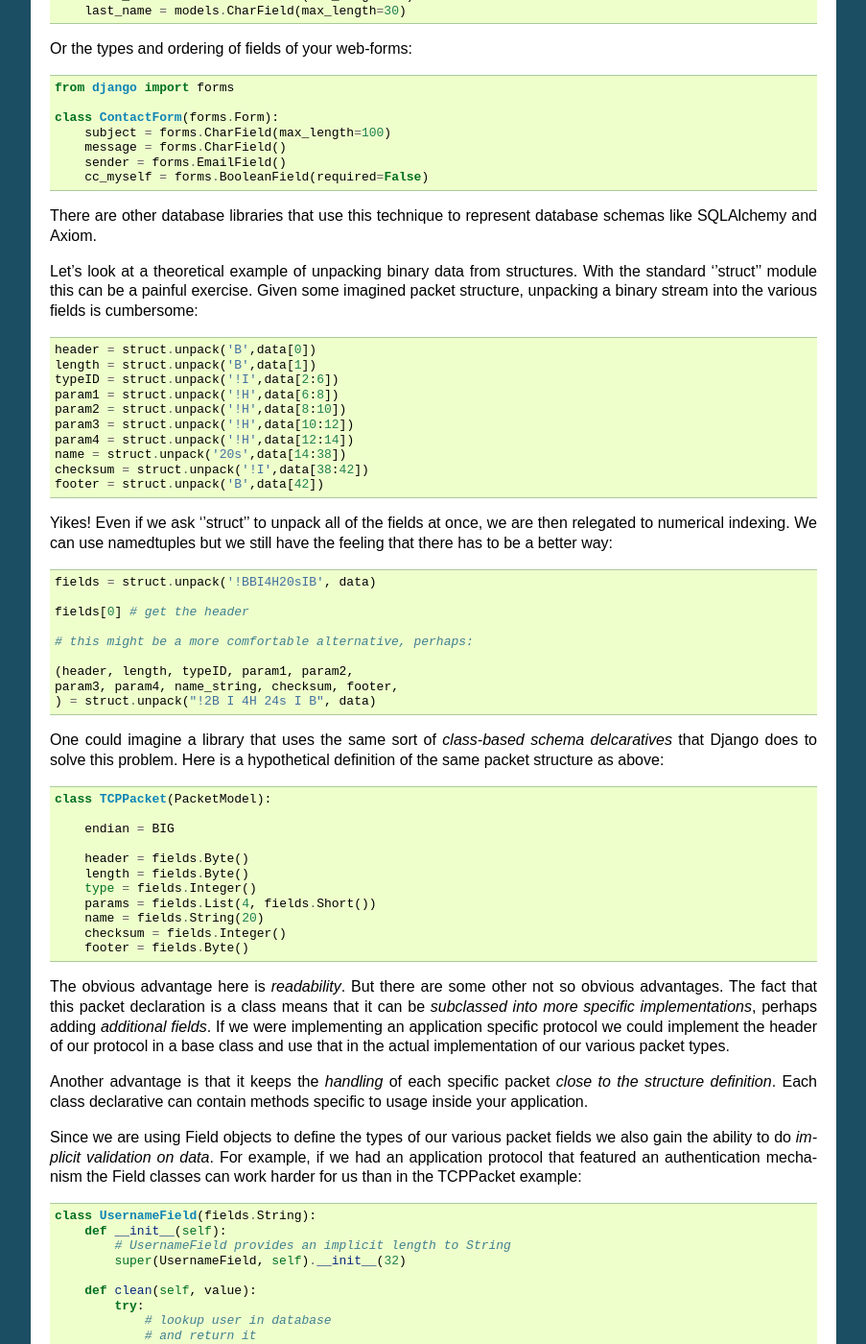
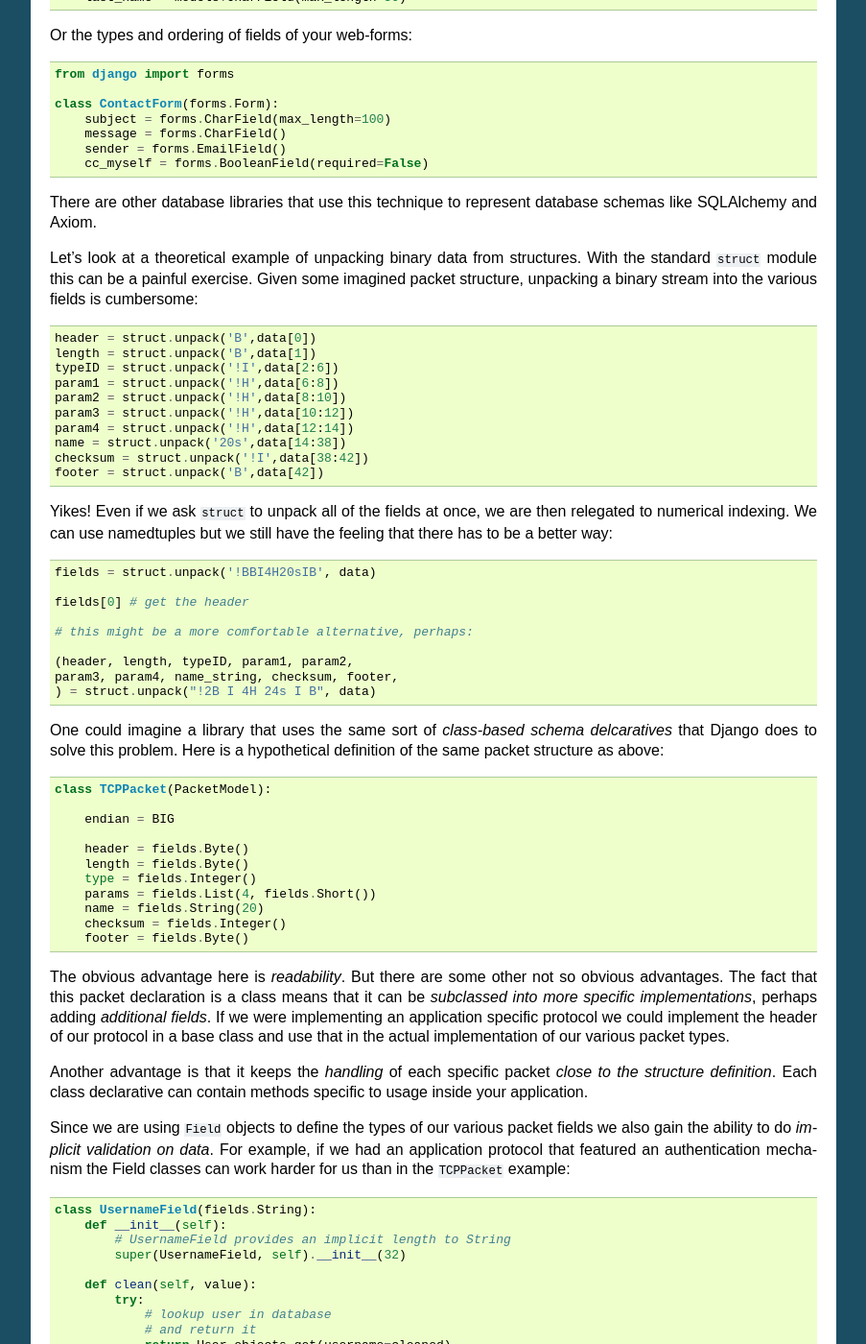
Before and after one commit to dustinlacewell/mannequin, a Sphinx documentation site: the page built from docs/index.rst, in a window 1280 px wide and 1400 px high, scrolled down 622 px. Shown: the whole window at 96% size, without its empty margins (198-1101 px from the left). Built offline with Sphinx 7.4.7, drawn with Linux system fonts in a browser that asks for light colours; some of the changed text lies outside the part shown.

Commit message:
Doc cleanup

```diff
--- a/docs/index.rst
+++ b/docs/index.rst
@@ -60,7 +58,7 @@ There are other database libraries that use this technique to represent
 database schemas like SQLAlchemy and Axiom.
 
 Let's look at a theoretical example of unpacking binary data from structures.
-With the standard ''struct'' module this can be a painful exercise. Given some
+With the standard ``struct`` module this can be a painful exercise. Given some
 imagined packet structure, unpacking a binary stream into the various fields
 is cumbersome:
 
@@ -78,7 +76,7 @@ is cumbersome:
     footer = struct.unpack('B',data[42])
 
 
-Yikes! Even if we ask ''struct'' to unpack all of the fields at once, we are
+Yikes! Even if we ask ``struct`` to unpack all of the fields at once, we are
 then relegated to numerical indexing. We can use namedtuples but we still have
 the feeling that there has to be a better way:
 
@@ -125,10 +123,10 @@ Another advantage is that it keeps the `handling` of each specific packet `close
 to the structure definition`. Each class declarative can contain methods
 specific to usage inside your application.
 
-Since we are using Field objects to define the types of our various packet
+Since we are using ``Field`` objects to define the types of our various packet
 fields we also gain the ability to do `implicit validation on data`. For
 example, if we had an application protocol that featured an authentication
-mechanism the Field classes can work harder for us than in the TCPPacket
+mechanism the Field classes can work harder for us than in the ``TCPPacket``
 example:
 
 
@@ -179,7 +177,7 @@ example:
 Getting Started
 ===============
 
-The easiest way to get started is to checkout the examples in the source repository. It may be beneficial to read about Models and Fields. You may also enjoy the tutorial which describes how to use mannequin to create a declarative XML parser.
+The easiest way to get started is to checkout the examples in the source repository. It may be beneficial to read about ``Models`` and ``Fields``. You may also enjoy the tutorial which describes how to use **mannequin** to create a declarative XML parser.
 
 Read the :doc:`write-model` documentation to get started.
 
```
Also changed, not shown: other parts of docs/index.rst (+2 -4 lines), docs/write-model.rst (+30 -27 lines).
